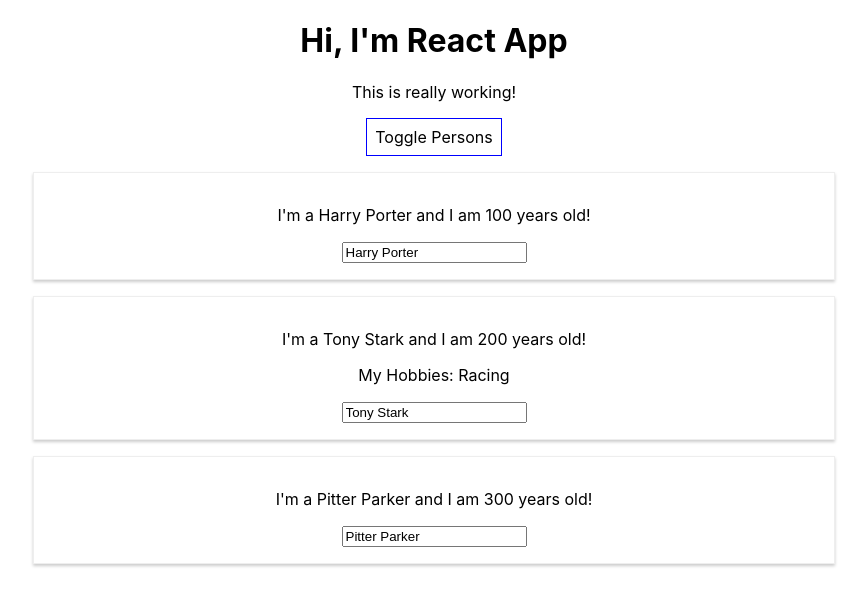
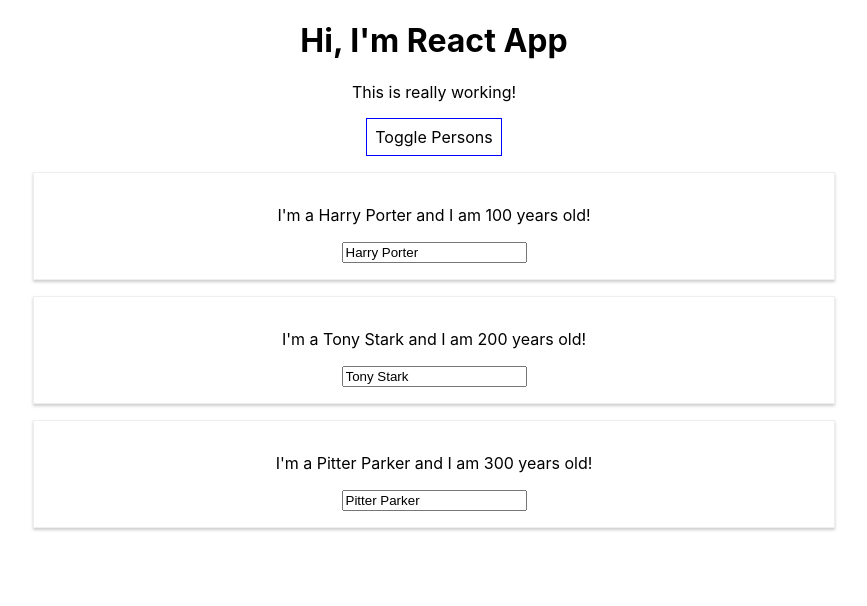
Before and after one commit to Naiem1/react-complete-guide, a React (Create React App) app: page / in a window 1280 px wide. Both pictures are taken after a click on the button "Toggle Persons". Shown: the top 606 px of the page, without its empty margins (206-1073 px from the left). Built offline with nearby package versions, Linux system fonts and the light colour scheme.

Commit message:
deleate an item from state

```diff
--- a/src/App.js
+++ b/src/App.js
@@ -15,18 +15,6 @@
     showPersons: false
   }
 
-  switchNameHandler = newName => {
-    console.log('was Clicked');
-    // DON'T DO THIS: this.state.persons[0].name = 'Jumbo'
-    this.setState({
-      persons: [
-      { name: newName, age: 100 },
-      { name: 'Tony Stark', age: 200 },
-      { name: 'Pitter Parker', age: 800 }
-
-      ]
-    })
-  };
 
   nameChangeHandler = (e) => {
     this.setState({
@@ -37,6 +25,12 @@
 
       ]
     })
+  };
+
+  deletePersonHandler = (personIndex) => {
+    const persons = this.state.persons;
+    persons.splice(personIndex, 1);
+    this.setState({ persons: persons });
   };
 
   togglePersonHandler = () => {
@@ -62,22 +56,14 @@
     if (this.state.showPersons) {
       persons = (
         <div>
-          <Person
-            name={this.state.persons[0].name}
-            age={this.state.persons[0].age}
-          />
-          <Person
-            name={this.state.persons[1].name}
-            age={this.state.persons[1].age}
-            click={this.switchNameHandler.bind(this, 'Rogers!')}
-            changed={this.nameChangeHandler}
-          >
-            My Hobbies: Racing
-          </Person>
-          <Person
-            name={this.state.persons[2].name}
-            age={this.state.persons[2].age}
-          />
+          {this.state.persons.map((person, index) => {
+            return <Person
+              name={person.name}
+              age={person.age}
+              click={() => this.deletePersonHandler(index)}
+              changed={this.nameChangeHandler}
+            />
+          })}
         </div>
       );
     };
```
